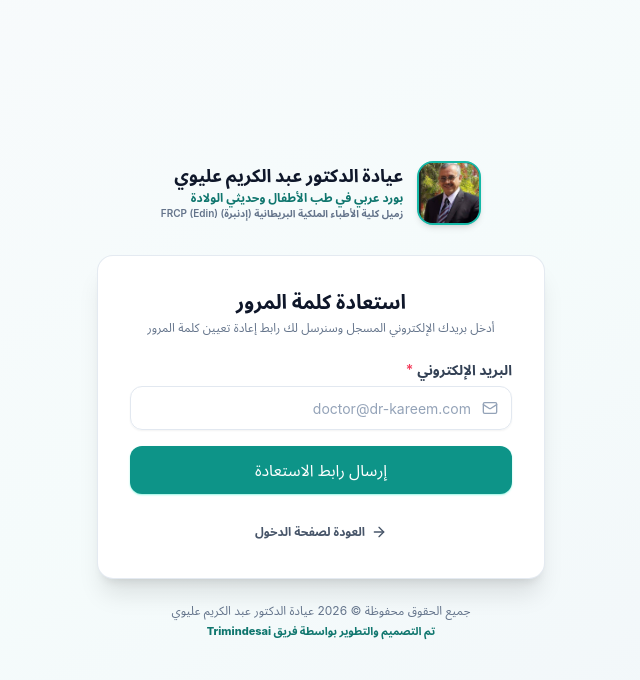
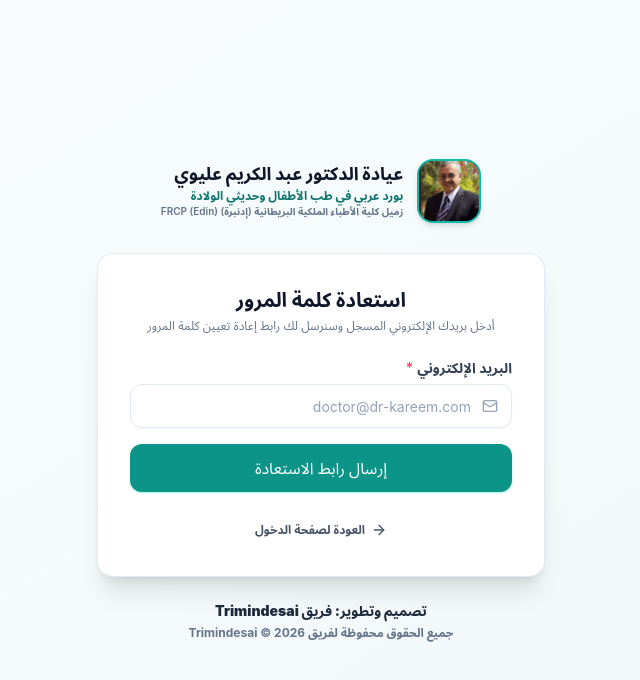
Before and after one commit to amnayahya-star/dr-kareem-clinic, a Next.js app: page /forgot-password in a window 1280 px wide. Shown: the top 680 px of the page, without its empty margins (464-1104 px from the left). Built offline with nearby package versions, Linux system fonts and the light colour scheme.

Commit message:
feat(branding): update exclusive copyright to Trimindesai Team 2026

```diff
--- a/src/app/(auth)/layout.tsx
+++ b/src/app/(auth)/layout.tsx
@@ -52,16 +52,16 @@ export default function AuthLayout({ children }: { children: React.ReactNode })
         {children}
 
         {/* Footer */}
-        <div className="text-center mt-6 text-xs text-slate-500 space-y-1">
-          <div>
+        <div className="text-center mt-6 text-xs text-slate-600 space-y-1">
+          <div className="font-black text-slate-800 text-sm">
             {language === "ar"
-              ? `جميع الحقوق محفوظة © ${new Date().getFullYear()} عيادة الدكتور عبد الكريم عليوي`
-              : `All Rights Reserved © ${new Date().getFullYear()} Dr. Kareem Clinic`}
+              ? "تصميم وتطوير: فريق Trimindesai"
+              : "Designed & Developed by: Trimindesai Team"}
           </div>
-          <div className="text-[11px] font-extrabold text-clinic-700">
+          <div className="text-xs font-bold text-slate-500">
             {language === "ar"
-              ? "تم التصميم والتطوير بواسطة فريق Trimindesai"
-              : "Designed & Developed by Trimindesai Team"}
+              ? "جميع الحقوق محفوظة لفريق Trimindesai © 2026"
+              : "All Rights Reserved to Trimindesai Team © 2026"}
           </div>
         </div>
       </div>
--- a/src/components/layout/Footer.tsx
+++ b/src/components/layout/Footer.tsx
@@ -7,18 +7,18 @@ export const Footer: React.FC = () => {
   const { language } = useLanguage();
 
   return (
-    <footer className="w-full py-4 px-4 border-t border-slate-200/60 bg-white/50 backdrop-blur-xs text-center text-xs text-slate-500 mt-auto">
+    <footer className="w-full py-4 px-4 border-t border-slate-200/60 bg-white/60 backdrop-blur-xs text-center text-xs mt-auto">
       <div className="max-w-7xl mx-auto flex flex-col sm:flex-row items-center justify-between gap-2">
-        <div className="font-bold text-slate-600">
+        <div className="font-black text-slate-800 text-xs sm:text-sm">
           {language === "ar"
-            ? `جميع الحقوق محفوظة © ${new Date().getFullYear()} عيادة الدكتور عبد الكريم عليوي`
-            : `All Rights Reserved © ${new Date().getFullYear()} Dr. Kareem Clinic`}
+            ? "تصميم وتطوير: فريق Trimindesai"
+            : "Designed & Developed by: Trimindesai Team"}
         </div>
 
-        <div className="text-[11px] font-bold text-slate-500">
+        <div className="text-xs font-bold text-slate-600">
           {language === "ar"
-            ? "تصميم وتطوير: فريق Trimindesai"
-            : "Designed & Developed by Trimindesai Team"}
+            ? "جميع الحقوق محفوظة لفريق Trimindesai © 2026"
+            : "All Rights Reserved to Trimindesai Team © 2026"}
         </div>
       </div>
     </footer>
--- a/src/components/layout/Sidebar.tsx
+++ b/src/components/layout/Sidebar.tsx
@@ -21,7 +21,7 @@ interface SidebarProps {
 
 export const Sidebar: React.FC<SidebarProps> = ({ role }) => {
   const pathname = usePathname();
-  const { t, isRTL } = useLanguage();
+  const { language, t, isRTL } = useLanguage();
 
   const doctorLinks = [
     { href: "/doctor", label: t("navDoctorWorkstation"), icon: Stethoscope },
@@ -79,8 +79,8 @@ export const Sidebar: React.FC<SidebarProps> = ({ role }) => {
         {t("sidebarFooterTitle")}
         <br />
         <span className="font-bold text-slate-700">{t("sidebarFooterSubtitle")}</span>
-        <div className="pt-2 mt-2 border-t border-slate-200/60 font-black text-clinic-800 text-[9px]">
-          Design by <span className="text-clinic-600">Trimindesai</span>
+        <div className="pt-2 mt-2 border-t border-slate-200/60 font-black text-slate-800 text-[10px]">
+          {language === "ar" ? "تصميم وتطوير: فريق Trimindesai © 2026" : "Design & Dev: Trimindesai Team © 2026"}
         </div>
       </div>
     </aside>
```
